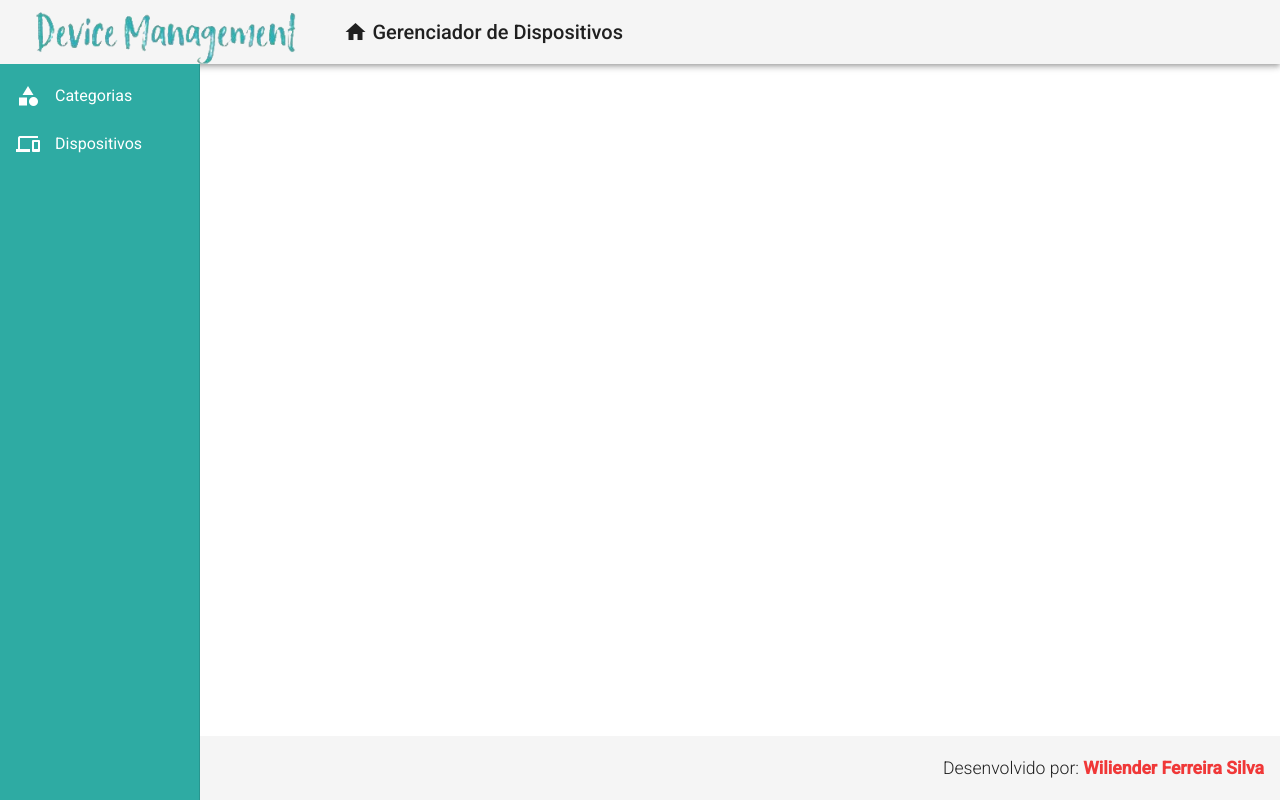
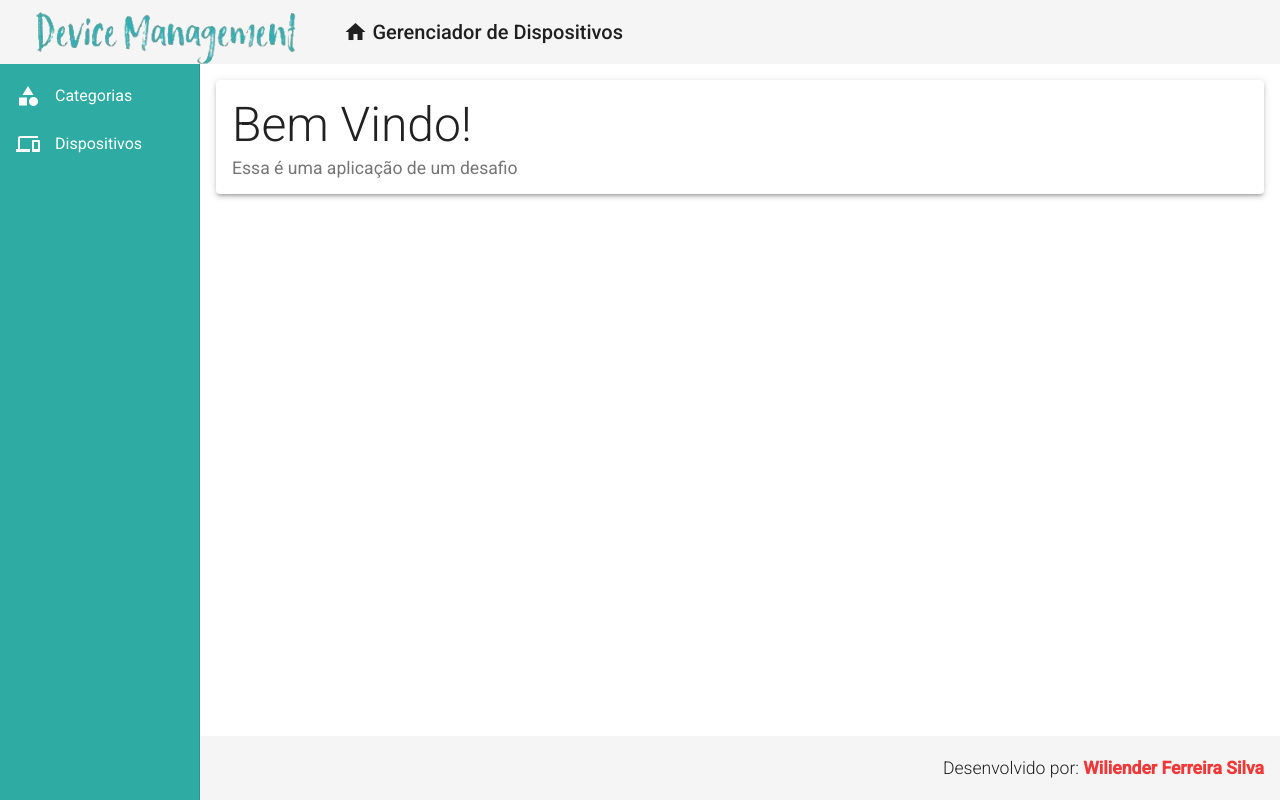
Before and after one commit to wiliender/desafio-fullstack, an Angular app in the folder frontend/: page / in a window 1280 px wide. Built offline with nearby package versions, Linux system fonts and the light colour scheme.

Commit message:
Criação do component home no diretorio views, importação do modulo MatCard usado no home

```diff
--- a/frontend/src/app/components/template/nav/nav.component.css
+++ b/frontend/src/app/components/template/nav/nav.component.css
@@ -10,3 +10,8 @@
 .sidenav i {
     padding-right: 15px;
 }
+
+.content {
+    padding: 16px;
+    background-color: #fff;
+}
--- a/frontend/src/app/components/template/nav/nav.component.html
+++ b/frontend/src/app/components/template/nav/nav.component.html
@@ -16,4 +16,7 @@
             </a>
         </mat-nav-list>
     </mat-sidenav>
+    <mat-sidenav-content class="content">
+        <app-home></app-home>
+    </mat-sidenav-content>
 </mat-sidenav-container>
--- /dev/null
+++ b/frontend/src/app/views/home/home.component.css
@@ -0,0 +1,9 @@
+.home .title {
+    font-size: 3rem;
+    font-weight: 300;
+    line-height: 1.2;
+}
+
+.home .subtitle {
+    font-size: 1.1rem;
+}
--- /dev/null
+++ b/frontend/src/app/views/home/home.component.html
@@ -0,0 +1,8 @@
+<mat-card class="home mat-elevation-z3">
+    <mat-card-title class="title">
+        Bem Vindo!
+    </mat-card-title>
+    <mat-card-subtitle class="subtitle">
+        Essa é uma aplicação de um desafio
+    </mat-card-subtitle>
+</mat-card>
--- /dev/null
+++ b/frontend/src/app/views/home/home.component.ts
@@ -0,0 +1,15 @@
+import { Component, OnInit } from '@angular/core';
+
+@Component({
+  selector: 'app-home',
+  templateUrl: './home.component.html',
+  styleUrls: ['./home.component.css']
+})
+export class HomeComponent implements OnInit {
+
+  constructor() { }
+
+  ngOnInit(): void {
+  }
+
+}
```
Also changed, not shown: frontend/src/app/app.module.ts (+6 -2 lines).
